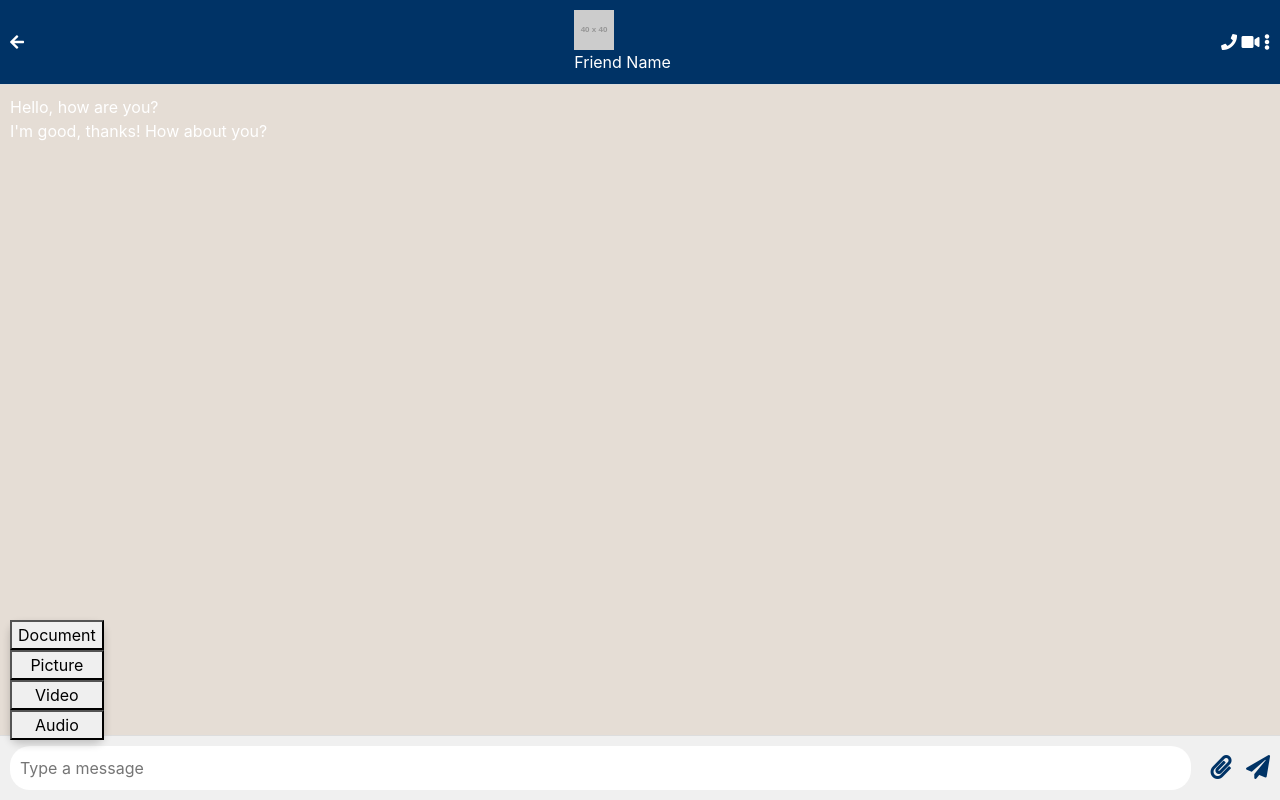
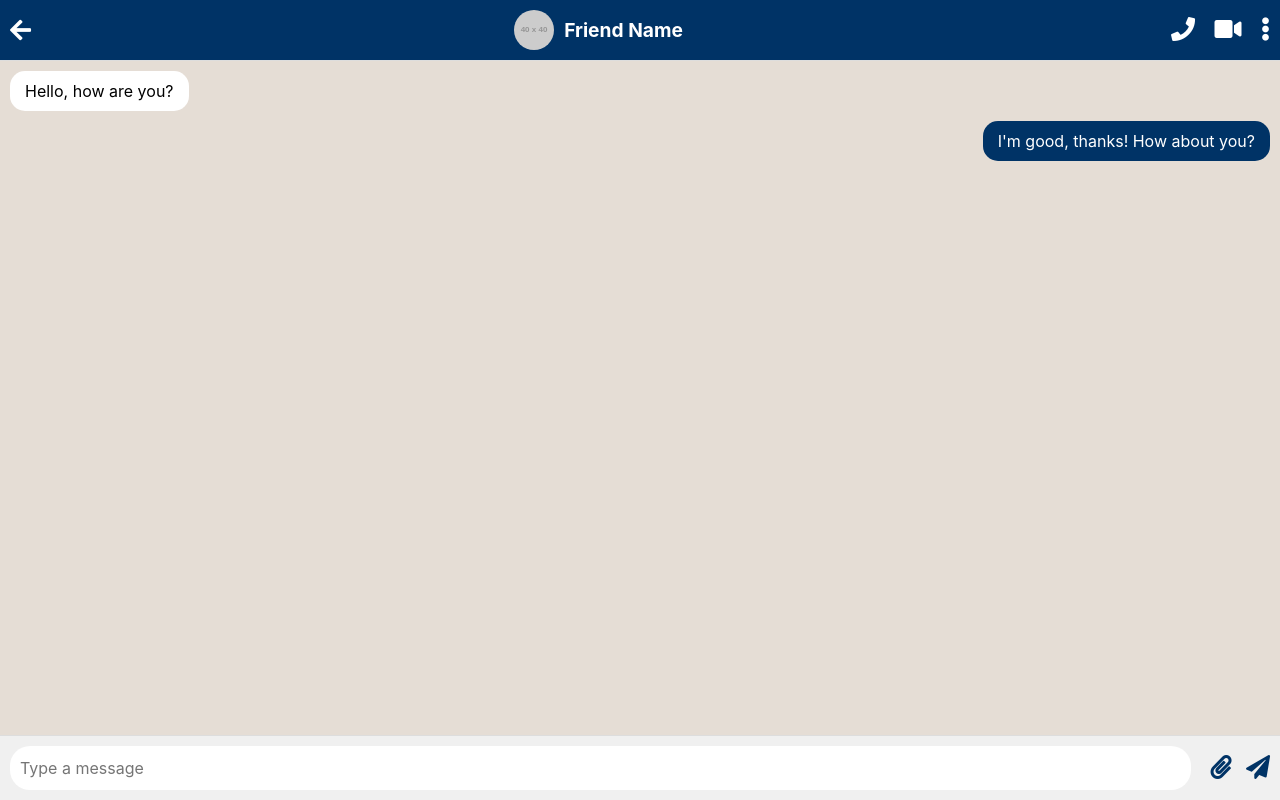
Before and after one commit to Larrykay24/social-app, a website: page chatst.html in a window 1280 px wide. Both pictures are taken after a click on the icon 1221 px from the left and 766 px from the top of the page. Drawn offline with nearby package versions, Linux system fonts and the light colour scheme; placeholder pictures from the web are drawn by us.

Commit message:
Update chatst.html

```diff
--- a/chatst.html
+++ b/chatst.html
@@ -1,4 +1,3 @@
-
 <!DOCTYPE html>
 <html lang="en">
 <head>
@@ -30,10 +29,58 @@
             justify-content: space-between;
             border-bottom: 1px solid #ddd;
         }
+        .chat-header .back-button {
+            font-size: 1.5em;
+            cursor: pointer;
+            margin-right: 10px;
+        }
+        .chat-header .profile-info {
+            display: flex;
+            align-items: center;
+        }
+        .chat-header .profile-info img {
+            width: 40px;
+            height: 40px;
+            border-radius: 50%;
+            margin-right: 10px;
+        }
+        .chat-header .profile-info .friend-name {
+            font-size: 1.2em;
+            font-weight: bold;
+        }
+        .chat-header .icons i {
+            font-size: 1.5em;
+            cursor: pointer;
+            margin-left: 15px;
+        }
         .chat-content {
             flex: 1;
             padding: 10px;
             overflow-y: auto;
+        }
+        .message {
+            background-color: #fff;
+            color: black;
+            padding: 8px 15px;
+            border-radius: 15px;
+            margin-bottom: 10px;
+            max-width: 60%;
+            display: inline-block;
+            word-wrap: break-word;
+            clear: both;
+        }
+        .sent {
+            align-self: flex-end;
+            background-color: #003366;
+            color: #fff;
+            text-align: right;
+            float: right;
+        }
+        .received {
+            align-self: flex-start;
+            background-color: #fff;
+            text-align: left;
+            float: left;
         }
         .chat-footer {
             background-color: #f0f0f0;
@@ -68,6 +115,17 @@
             display: none;
             flex-direction: column;
         }
+        .attachment-menu button {
+            background: none;
+            border: none;
+            padding: 10px 20px;
+            cursor: pointer;
+            text-align: left;
+            width: 100%;
+        }
+        .attachment-menu button:hover {
+            background-color: #f0f0f0;
+        }
     </style>
 </head>
 <body>
@@ -96,72 +154,43 @@
                 <i class="fas fa-paperclip" id="clipIcon" title="Attach"></i>
                 <i id="sendBtn" class="fas fa-paper-plane" title="Send"></i>
             </div>
-            <div class="attachment-menu" id="attachmentMenu">
-                <button onclick="alert('Send Document')">Document</button>
-                <button onclick="alert('Send Picture')">Picture</button>
-                <button onclick="alert('Send Video')">Video</button>
-                <button onclick="alert('Send Audio')">Audio</button>
-            </div>
         </div>
     </div>
-
 
     <script>
         const messageInput = document.getElementById('messageInput');
         const sendBtn = document.getElementById('sendBtn');
         const clipIcon = document.getElementById('clipIcon');
-        const attachmentMenu = document.getElementById('attachmentMenu');
         const chatContent = document.getElementById('chatContent');
-
-        // Connect to the WebSocket server
-        const socket = new WebSocket('ws://your-websocket-server.com'); // Replace with your WebSocket server URL
-
-        // Listen for incoming messages
-        socket.onmessage = function(event) {
-            const message = JSON.parse(event.data);
-            addMessageToChat(message.sender, message.text);
-        };
 
         sendBtn.addEventListener('click', () => {
             const messageText = messageInput.value.trim();
             if (messageText !== '') {
-                const message = { sender: 'You', text: messageText }; // Create a message object
-                socket.send(JSON.stringify(message)); // Send message to the server
-                addMessageToChat(message.sender, message.text); // Add message to chat
+                addMessageToChat('You', messageText);
                 messageInput.value = '';
-                chatContent.scrollTop = chatContent.scrollHeight; // Scroll to the bottom
-                attachmentMenu.style.display = 'none';
+                chatContent.scrollTop = chatContent.scrollHeight;
             }
         });
 
-        // Add message to chat
         function addMessageToChat(sender, text) {
             const newMessage = document.createElement('div');
             newMessage.className = 'message sent';
-            newMessage.innerHTML = `<strong>${sender}:</strong> ${text}`; // Include sender's name
+            newMessage.textContent = text;
             chatContent.appendChild(newMessage);
-            chatContent.scrollTop = chatContent.scrollHeight; // Scroll to the bottom
+            chatContent.scrollTop = chatContent.scrollHeight;
         }
 
-        // Send message on Enter key press
         messageInput.addEventListener('keypress', (e) => {
             if (e.key === 'Enter') {
                 sendBtn.click();
-                e.preventDefault(); // Prevent new line
+                e.preventDefault();
             }
         });
 
         clipIcon.addEventListener('click', () => {
-            attachmentMenu.style.display = attachmentMenu.style.display === 'none' || attachmentMenu.style.display === '' ? 'flex' : 'none';
-        });
-
-        document.addEventListener('click', (e) => {
-            if (!clipIcon.contains(e.target) && !attachmentMenu.contains(e.target)) {
-                attachmentMenu.style.display = 'none';
-            }
+            alert('Attach file clicked');
         });
     </script>
-
     <script src="https://code.jquery.com/jquery-3.5.1.slim.min.js"></script>
     <script src="https://cdn.jsdelivr.net/npm/@popperjs/core@2.11.6/dist/umd/popper.min.js"></script>
     <script src="https://stackpath.bootstrapcdn.com/bootstrap/4.5.2/js/bootstrap.min.js"></script>
```
